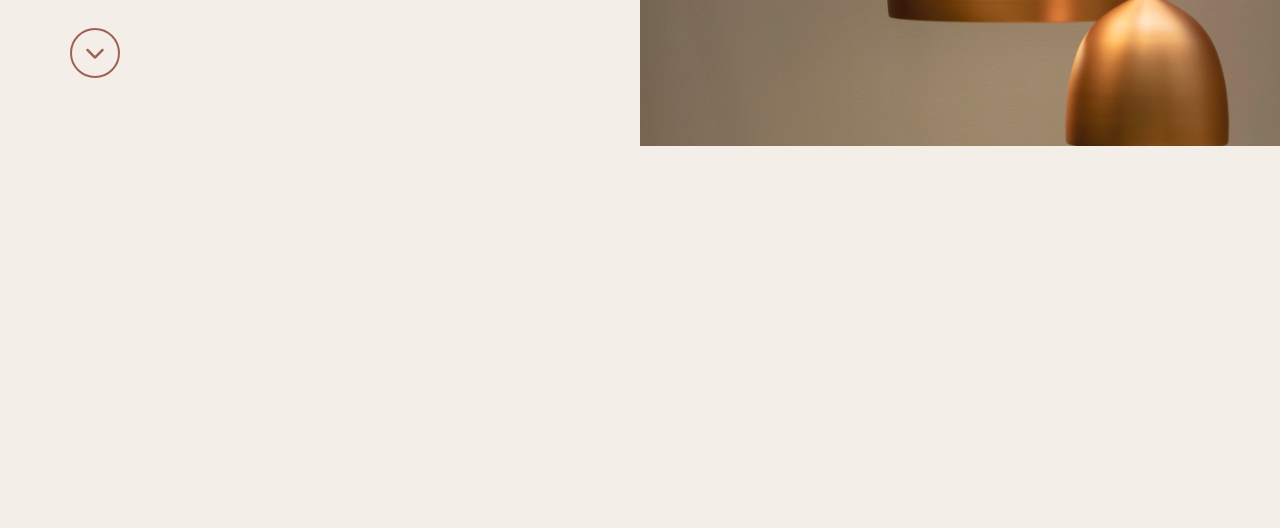
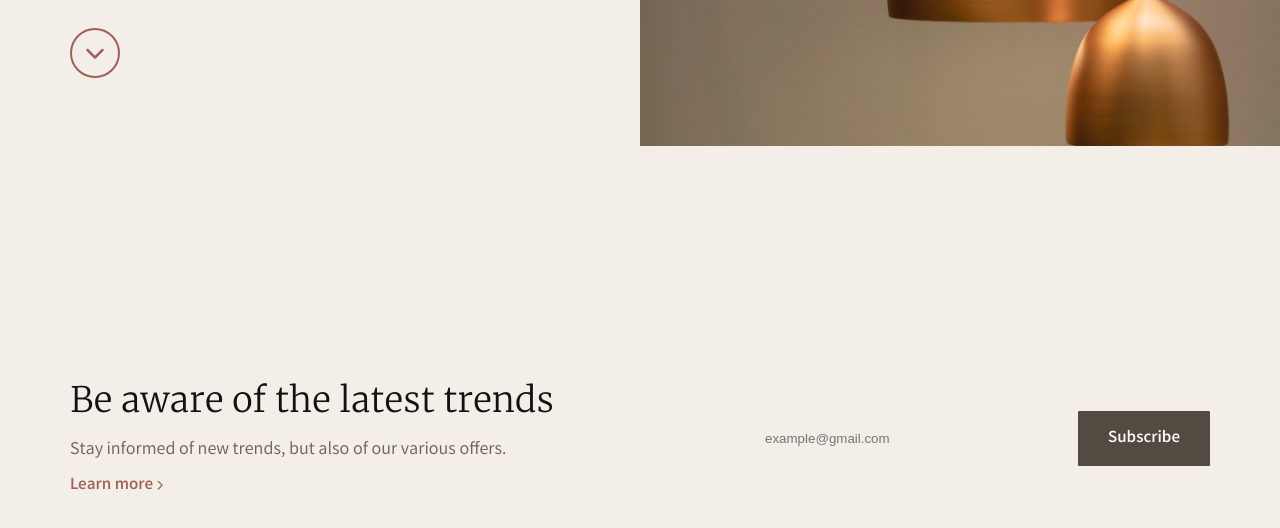
Before and after one commit to IT-LABSacademy/antic, a plain HTML site: page index.html in a window 1280 px wide. Shown: the part 654-1182 px from the top of the page. Before the commit the page ends 800 px from the top, so only its background shows below. Drawn offline with Linux system fonts and the light colour scheme.

Commit message:
feat: added email section and style (21.09.2023/18:32)

```diff
--- a/index.html
+++ b/index.html
@@ -72,6 +72,24 @@
 		</section>
 	</header>
 
+	<!-- Email -->
+	<section class="email">
+		<div class="container">
+			<!-- text -->
+			<div class="text">
+				<h1 class="title">Be aware of the latest trends</h1>
+				<h3 class="subtitle">Stay informed of new trends, but also of our various offers.</h3>
+				<p class="link">Learn more <i class="fa-solid fa-chevron-right"></i></p>
+			</div>
+
+			<!-- form -->
+			<form>
+				<input type="text" placeholder="example@gmail.com">
+				<button class="btn">subscribe</button>
+			</form>
+		</div>
+	</section>
+
 
 </body>
 
--- a/media.css
+++ b/media.css
@@ -21,7 +21,9 @@
 
     .header .hero .container .subtitle,
     .header .hero .container .title,
-    .header .hero .container .text {
+    .header .hero .container .text,
+    .header .hero .container .arrow,
+    .header .hero .container .arrow i {
         color: white;
         border-color: white;
     }
--- a/style.css
+++ b/style.css
@@ -200,3 +200,65 @@ body {
   color: var(--terracota);
   font-size: 20px;
 }
+
+/* Email */
+.email {
+  margin: 300px 0 100px;
+}
+
+.email .container {
+  display: flex;
+  align-items: center;
+  justify-content: space-between;
+}
+
+.email .container .text .title {
+  font-size: 35px;
+  font-weight: 300;
+  font-family: 'Merri-300', sans-serif;
+  color: var(--black);
+}
+
+.email .container .text .subtitle {
+  font-size: 18px;
+  font-weight: 400;
+  font-family: 'Varta-400', sans-serif;
+  margin: 15px 0 10px;
+}
+
+.email .container .text .link {
+  font-size: 17px;
+  font-weight: 700;
+  font-family: 'Varta-700', sans-serif;
+  color: var(--terracota);
+}
+
+.email .container .text .link i {
+  font-size: 10px;
+}
+
+.email .container form {
+  width: 455px;
+  display: flex;
+  align-items: center;
+  justify-content: center;
+}
+
+.email .container form input {
+  flex-grow: 1;
+  padding: 15px 10px;
+  border: 0;
+  outline: 0;
+  background: #f3eee8;
+}
+
+.email .container form .btn {
+  padding: 15px 30px;
+  background: #534B42;
+  border-radius: 1px;
+  font-size: 17px;
+  font-weight: 700;
+  font-family: 'Varta-700', sans-serif;
+  color: var(--white);
+  text-transform: capitalize;
+}
```
